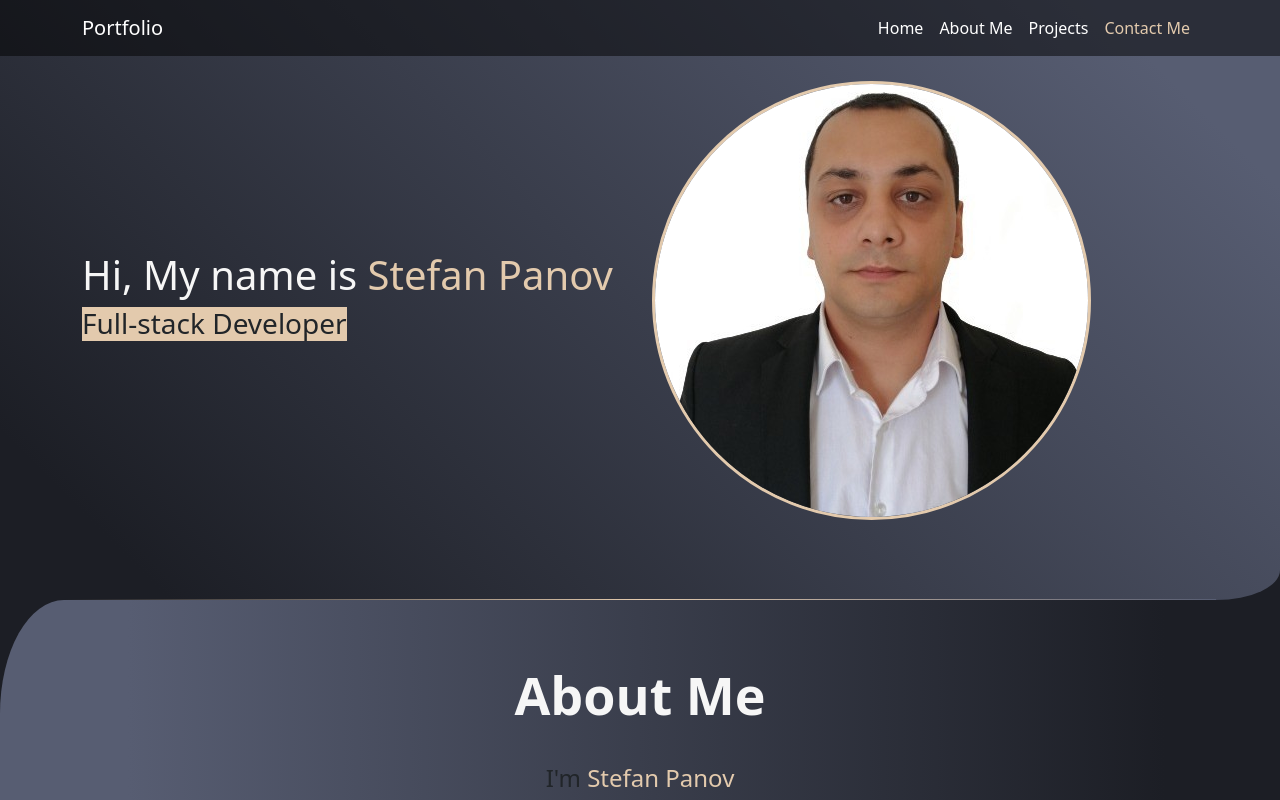
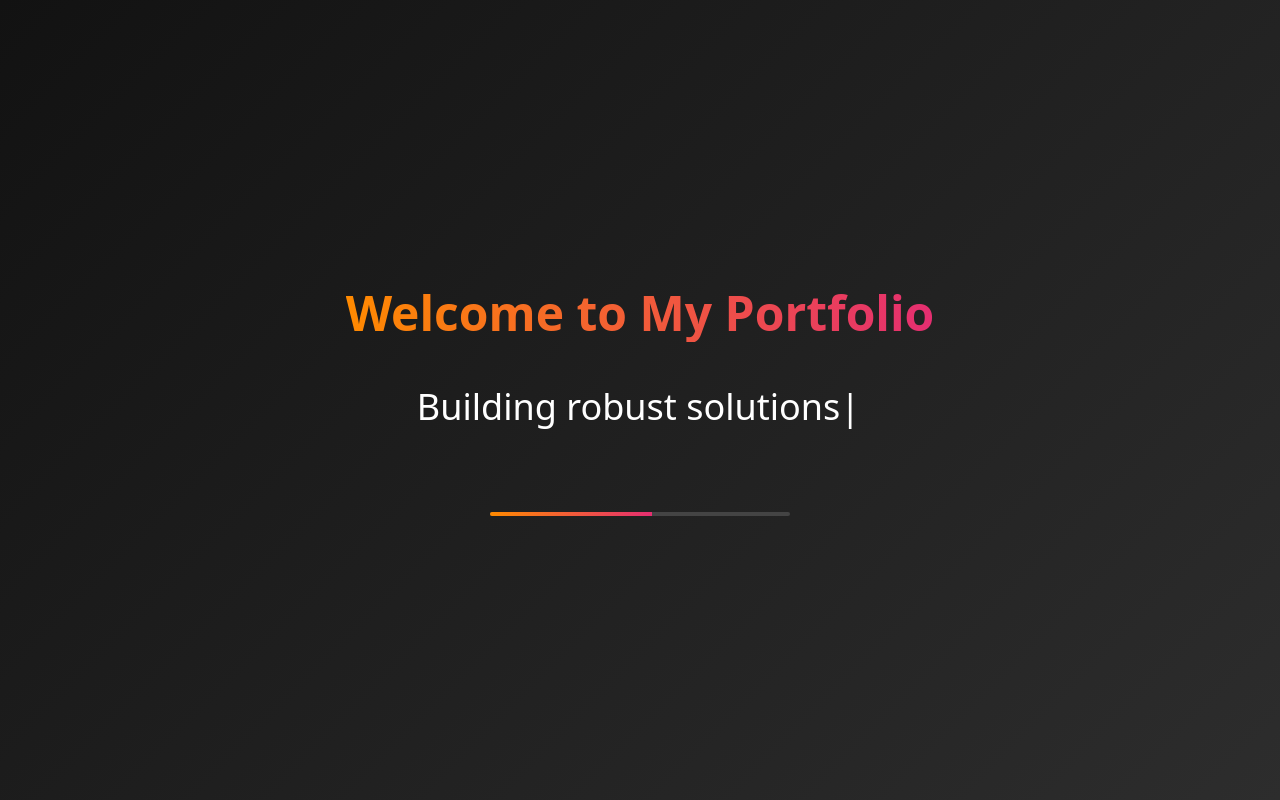
Before and after one commit to StefanP91/Portfolio, a React (Vite) app: page / in a window 1280 px wide. Shown: the top 800 px of the page. Built offline with nearby package versions, Linux system fonts and the light colour scheme.

Commit message:
added welcome page

```diff
--- a/package.json
+++ b/package.json
@@ -15,10 +15,12 @@
     "aos": "^2.3.4",
     "bootstrap": "^5.3.3",
     "emailjs-com": "^3.2.0",
+    "framer-motion": "^12.16.0",
     "react": "^18.3.1",
     "react-bootstrap": "^2.10.5",
     "react-dom": "^18.3.1",
-    "react-icons": "^5.3.0"
+    "react-icons": "^5.3.0",
+    "react-type-animation": "^3.2.0"
   },
   "devDependencies": {
     "@eslint/js": "^9.11.1",
--- a/src/App.jsx
+++ b/src/App.jsx
@@ -1,17 +1,31 @@
+import { useState } from 'react';
+
 import 'bootstrap/dist/css/bootstrap.min.css';
+
 import Header from "./assets/components/Header"
 import Main from "./assets/components/Main"
 import Footer from "./assets/components/Footer"
+import Welcome from "./assets/components/Welcome";
 
 
 function App() {
+  const [showWelcome, setShowWelcome] = useState(true);
 
+  const handleWelcomeComplete = () => {
+    setShowWelcome(false);
+  };
 
   return (
     <>
-      <Header />
-      <Main />
-      <Footer />
+      {showWelcome ? (
+        <Welcome onComplete={handleWelcomeComplete} />
+      ) : (
+        <>
+          <Header />
+          <Main />
+          <Footer />
+        </>
+      )}
     </>
   )
 }
--- /dev/null
+++ b/src/assets/components/Welcome.jsx
@@ -0,0 +1,76 @@
+import { useState, useEffect } from 'react';
+import { motion } from 'framer-motion';
+import { TypeAnimation } from 'react-type-animation';
+import '../../index.css'
+
+const Welcome = ({ onComplete }) => {
+  const [progress, setProgress] = useState(0);
+
+  useEffect(() => {
+    const timer = setTimeout(() => {
+      onComplete();
+    }, 10000); // Show welcome screen for 10 seconds
+
+    // Animate progress bar
+    const interval = setInterval(() => {
+      setProgress(prev => {
+        if (prev < 100) return prev + 1;
+        return prev;
+      });
+    }, 100); // Adjusted to complete in 10 seconds
+
+    return () => {
+      clearTimeout(timer);
+      clearInterval(interval);
+    };
+  }, [onComplete]);
+
+  return (
+    <motion.div
+      className="welcome-container"
+      initial={{ opacity: 0 }}
+      animate={{ opacity: 1 }}
+      exit={{ opacity: 0 }}
+    >
+      <motion.div
+        className="welcome-logo"
+        initial={{ scale: 0.5, opacity: 0 }}
+        animate={{ scale: 1, opacity: 1 }}
+        transition={{ duration: 0.8 }}
+      >
+        <h1>Welcome to My Portfolio</h1>
+      </motion.div>
+
+      <motion.div
+        className="welcome-message"
+        initial={{ y: 20, opacity: 0 }}
+        animate={{ y: 0, opacity: 1 }}
+        transition={{ delay: 0.5, duration: 0.8 }}
+      >
+        <TypeAnimation
+          sequence={[
+            'Designing impactful experiences',
+            1000,
+            'Building robust solutions',
+            1000,
+            'Creating digital excellence',
+            1000
+          ]}
+          speed={50}
+          repeat={Infinity}
+          style={{ fontSize: '1.5em' }}
+          className="typewriter-text"
+        />
+      </motion.div>
+
+      <div className="progress-container">
+        <div
+          className="progress-bar"
+          style={{ width: `${progress}%` }}
+        ></div>
+      </div>
+    </motion.div>
+  );
+};
+
+export default Welcome;
--- a/src/index.css
+++ b/src/index.css
@@ -1,5 +1,62 @@
 body{
   background-color: #1c1e25;
+}
+
+/*  WELCOME PAGE */
+.welcome-container {
+  position: fixed;
+  top: 0;
+  left: 0;
+  width: 100%;
+  height: 100%;
+  display: flex;
+  flex-direction: column;
+  justify-content: center;
+  align-items: center;
+  background: linear-gradient(135deg, #121212 0%, #2d2d2d 100%);
+  color: white;
+  z-index: 1000;
+}
+
+.welcome-logo {
+  margin-bottom: 30px;
+}
+
+.welcome-logo h1 {
+  font-size: 3rem;
+  font-weight: bold;
+  background: linear-gradient(90deg, #ff8a00, #e52e71);
+  -webkit-background-clip: text;
+  -webkit-text-fill-color: transparent;
+}
+
+.welcome-message {
+  margin-bottom: 40px;
+  font-size: 1.5rem;
+}
+
+.progress-container {
+  width: 300px;
+  height: 4px;
+  background-color: #444;
+  border-radius: 4px;
+  overflow: hidden;
+  margin-top: 20px;
+}
+
+.progress-bar {
+  height: 100%;
+  background: linear-gradient(90deg, #ff8a00, #e52e71);
+  width: 0;
+  transition: width 0.1s ease;
+}
+
+.typewriter-text {
+  min-height: 2em; /* Prevents layout shift between different text lengths */
+  display: inline-block;
+  color: white;
+  font-weight: 400;
+  border-right: 3px solid transparent; /* Creates a cursor effect */
 }
 
 header {
```
Also changed, not shown: 1 other file (tests, documents, lock files or other folders).
